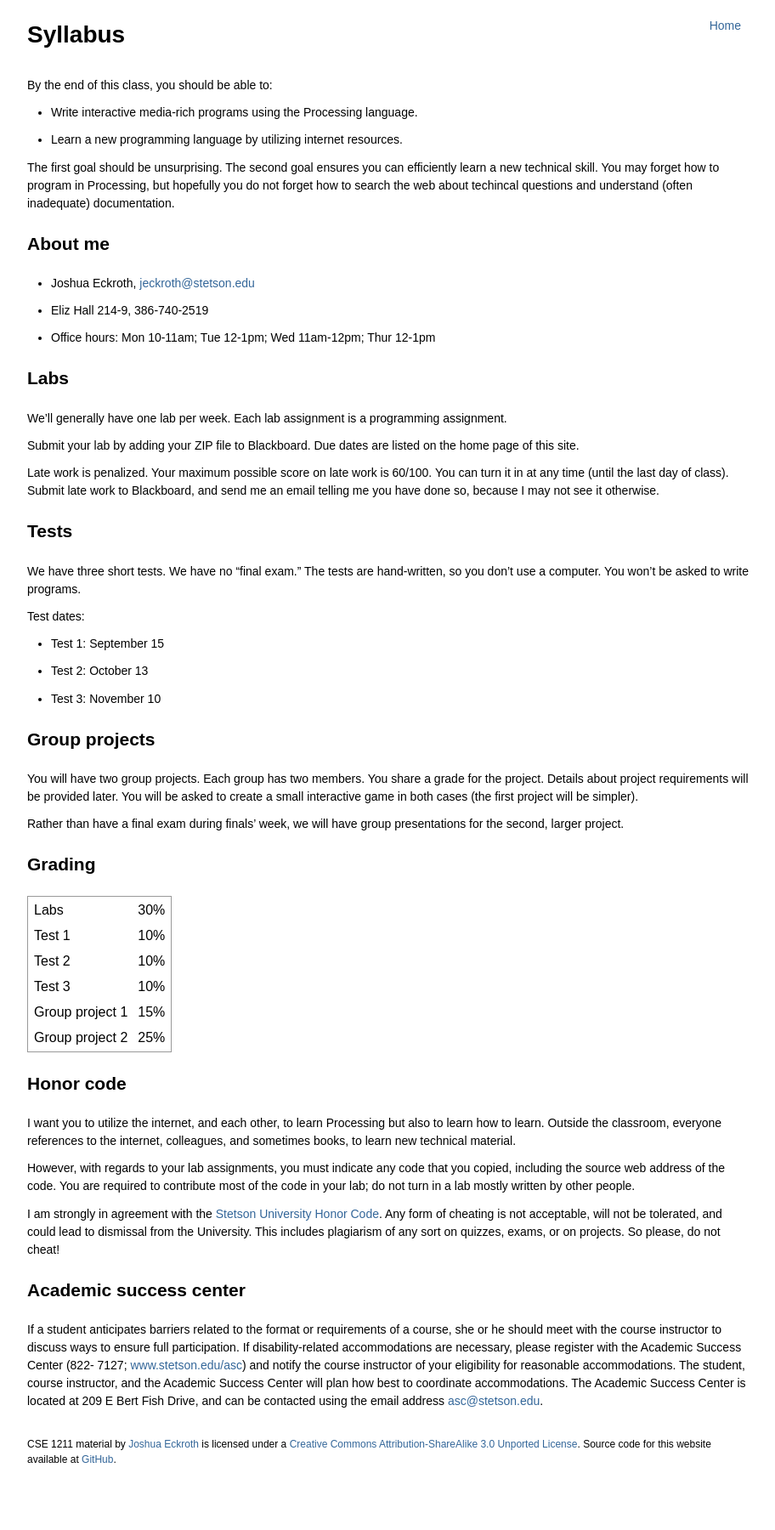
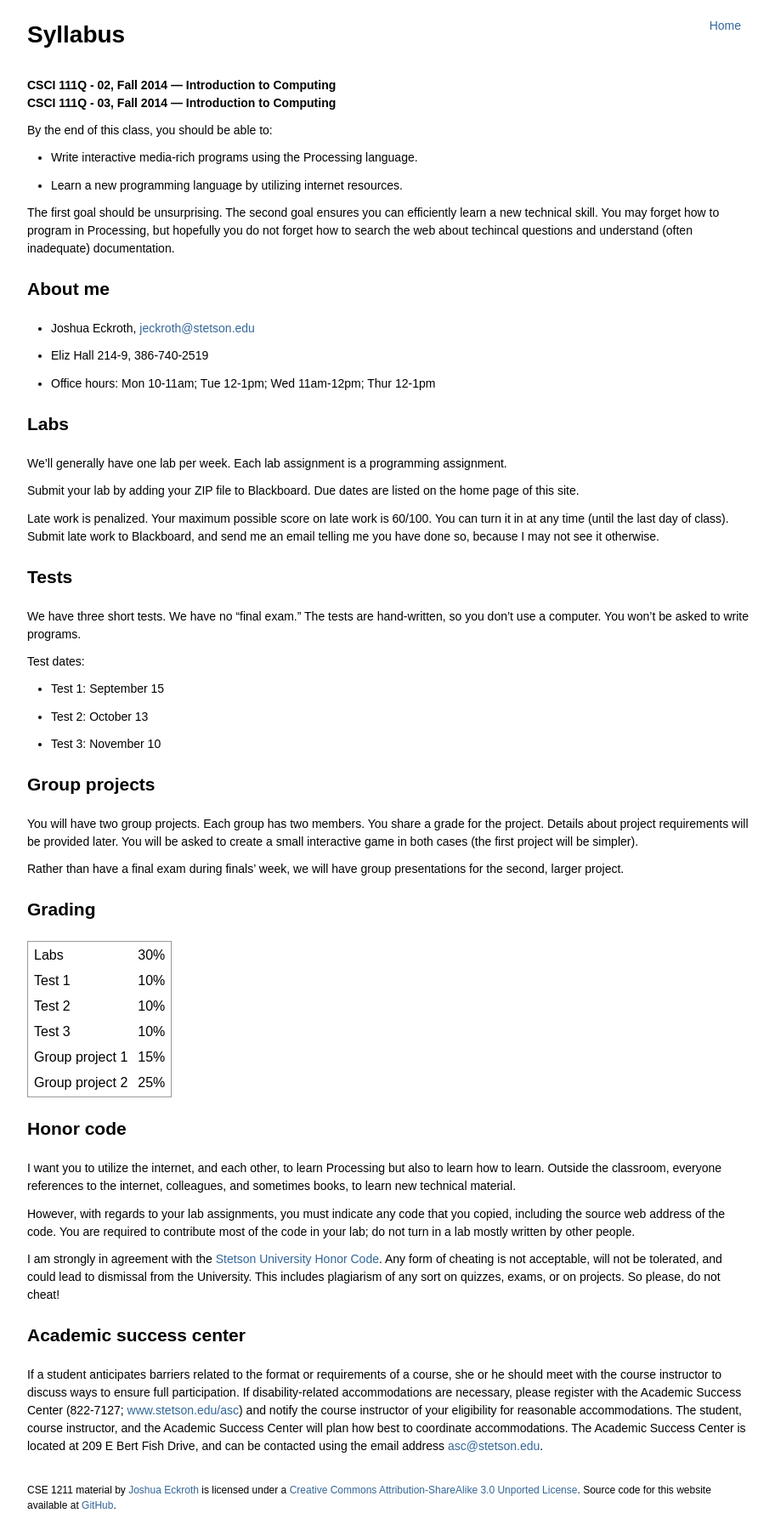
Before and after one commit to joshuaeckroth/csci111-website, a Jekyll site: the page built from guides/_posts/2014-08-10-syllabus.markdown, in a window 1280 px wide. Shown: the whole page at 85% size, without its empty margins (183-1095 px from the left). Built offline with Jekyll 4.4.1, drawn with Linux system fonts in a browser that asks for light colours; Markdown is read by kramdown in place of the engine named in the settings; comment, search, counter and statistics services are not loaded; before the commit the page ends 1746 px from its top, so only the background shows below that.

Commit message:
Minor updates to syllabus, to meet requirements.

```diff
--- a/guides/_posts/2014-08-10-syllabus.markdown
+++ b/guides/_posts/2014-08-10-syllabus.markdown
@@ -4,6 +4,11 @@ title: Syllabus
 ---
 
 # Syllabus
+
+<p>
+<b>CSCI 111Q - 02, Fall 2014 &mdash; Introduction to Computing</b><br/>
+<b>CSCI 111Q - 03, Fall 2014 &mdash; Introduction to Computing</b>
+</p>
 
 By the end of this class, you should be able to:
 
@@ -98,7 +103,7 @@ If a student anticipates barriers related to the format or
 requirements of a course, she or he should meet with the course
 instructor to discuss ways to ensure full participation. If
 disability-related accommodations are necessary, please register with
-the Academic Success Center (822- 7127;
+the Academic Success Center (822-7127;
 [www.stetson.edu/asc](http://www.stetson.edu/asc)) and notify the
 course instructor of your eligibility for reasonable
 accommodations. The student, course instructor, and the Academic
```
